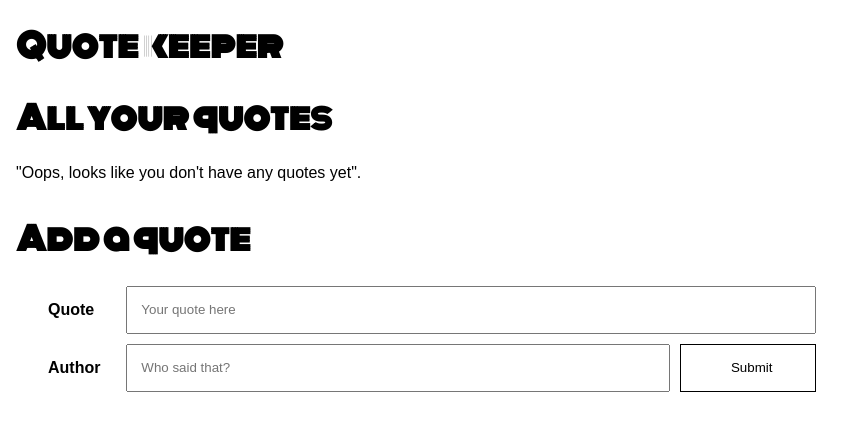
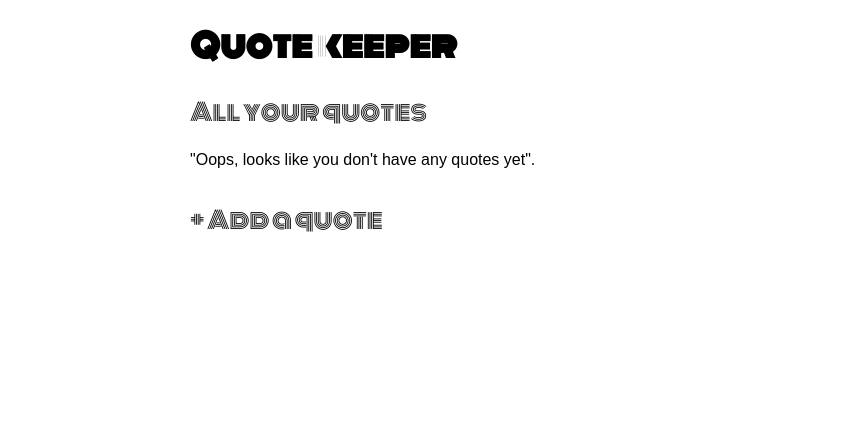
Before and after one commit to guywuy/quote-collector, a React (Create React App) app: page / in a window 1280 px wide. Shown: the top 430 px of the page, without its empty margins (0-863 px from the left). Built offline with nearby package versions, Linux system fonts and the light colour scheme; the HTML template or start-up script is replaced by a standard one.

Commit message:
Improved styling. Added accordion display

```diff
--- a/public/index.html
+++ b/public/index.html
@@ -9,7 +9,6 @@
       homescreen on Android. See https://developers.google.com/web/fundamentals/engage-and-retain/web-app-manifest/
     -->
     <link rel="manifest" href="%PUBLIC_URL%/manifest.json">
-    <link rel="shortcut icon" href="%PUBLIC_URL%/favicon.ico">
     <link href="https://fonts.googleapis.com/css?family=Marck+Script|Monoton" rel="stylesheet">
     <!--
       Notice the use of %PUBLIC_URL% in the tags above.
--- a/src/App.css
+++ b/src/App.css
@@ -7,16 +7,22 @@
 h1, h2{
   font-family: 'Monoton', cursive;
 }
+h2 {
+  font-weight: 300;
+}
 .quote{
     max-width: 800px;
     position: relative;
+    margin-bottom: 1.8em;
+}
+.quote p {
+  margin: 0.4em 0;
 }
 .quote-content{
   max-width: 700px;
   font-family: 'Marck Script', cursive;
   font-weight: 200;
-  font-size: 2.2em;
-  letter-spacing: 1.2;
+  font-size: 2em;
 }
 .quote-content::before{
   content: open-quote;
@@ -31,6 +37,7 @@ h1, h2{
 .quote-author{
   text-align: right;
   margin-right: 3em;
+  margin-top: -1em;
 }
 .quote-author::before{
   content: '- ';
@@ -49,6 +56,22 @@ h1, h2{
 }
 .quote-adder{
   margin: 2em 0;
+}
+@media screen and (min-width: 1451px) {
+  .quote-adder{
+    position: fixed;
+    top: 0;
+    right: 1em;
+  }
+  form{
+    min-width: 600px;
+  }
+}
+@media screen and (max-width: 1450px){
+  .App{
+    width: 900px;
+    margin: 0 auto;
+  }
 }
 form {
   max-width: 800px;
@@ -77,3 +100,18 @@ input[type=submit]{
   border: 1px solid black;
   /*grid-row: 3;*/
 }
+
+summary {
+  display: block;
+}
+
+summary::-webkit-details-marker {
+  display: none;
+}
+summary:hover{
+  cursor: pointer;
+}
+.quote summary::before{
+  content: '\\/';
+  padding-right: 1em;
+}
--- a/src/Quote.js
+++ b/src/Quote.js
@@ -8,9 +8,12 @@ export function Quote(props){
 
     return (
       <div className="quote">
+      <details>
+        <summary>{props.name}</summary>
         <p className='quote-content'>{props.quote}</p>
         <p className='quote-author'>{props.name}</p>
         <button className='quote-delete' onClick={handleClick}>x</button>
+        </details>
       </div>
     );
 
--- a/src/QuoteAdder.js
+++ b/src/QuoteAdder.js
@@ -18,7 +18,8 @@ export class QuoteAdder extends React.Component {
 
     return (
       <div className="quote-adder">
-        <h1>Add a quote</h1>
+      <details>
+      <summary><h2>+ Add a quote</h2></summary>
         <form onSubmit={this.handleSubmit} >
           <label htmlFor='submitted-quote'> Quote </label>
           <input type="text" required id="submitted-quote" name="submitted-quote" placeholder="Your quote here"/>
@@ -26,6 +27,7 @@ export class QuoteAdder extends React.Component {
           <input type="text" required id="submitted-quote-name" name="submitted-quote-name" placeholder="Who said that?"/>
           <input type="submit" id="submit-input"  />
         </form>
+        </details>
       </div>
     );
   }
--- a/src/QuoteCollection.js
+++ b/src/QuoteCollection.js
@@ -21,7 +21,7 @@ export class QuoteCollection extends React.Component {
     }
     return (
       <div className="quote-collection">
-        <h1>All your quotes</h1>
+        <h2>All your quotes</h2>
         {quotesDisplay}
       </div>
     );
```
Also changed, not shown: public/manifest.json, 1 other file (tests, documents, lock files or other folders).
